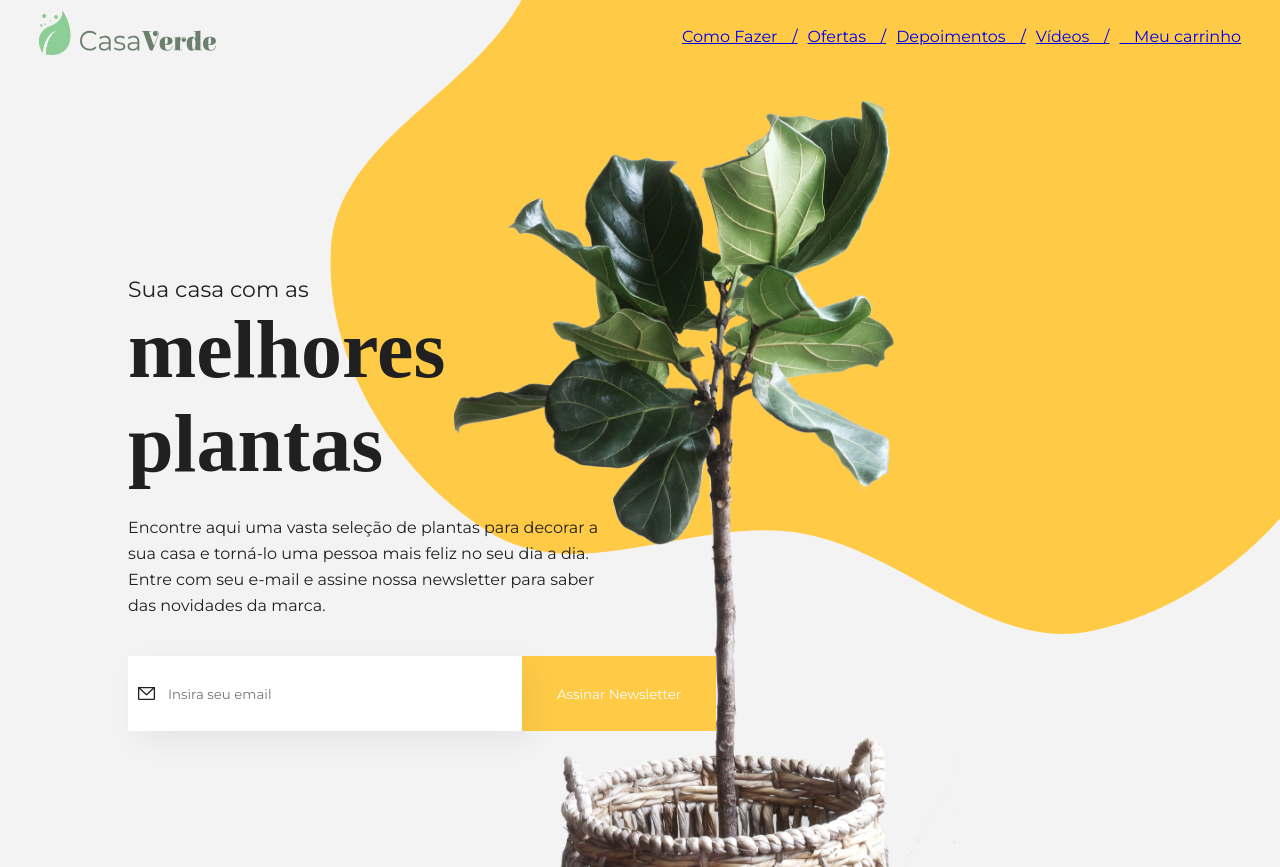
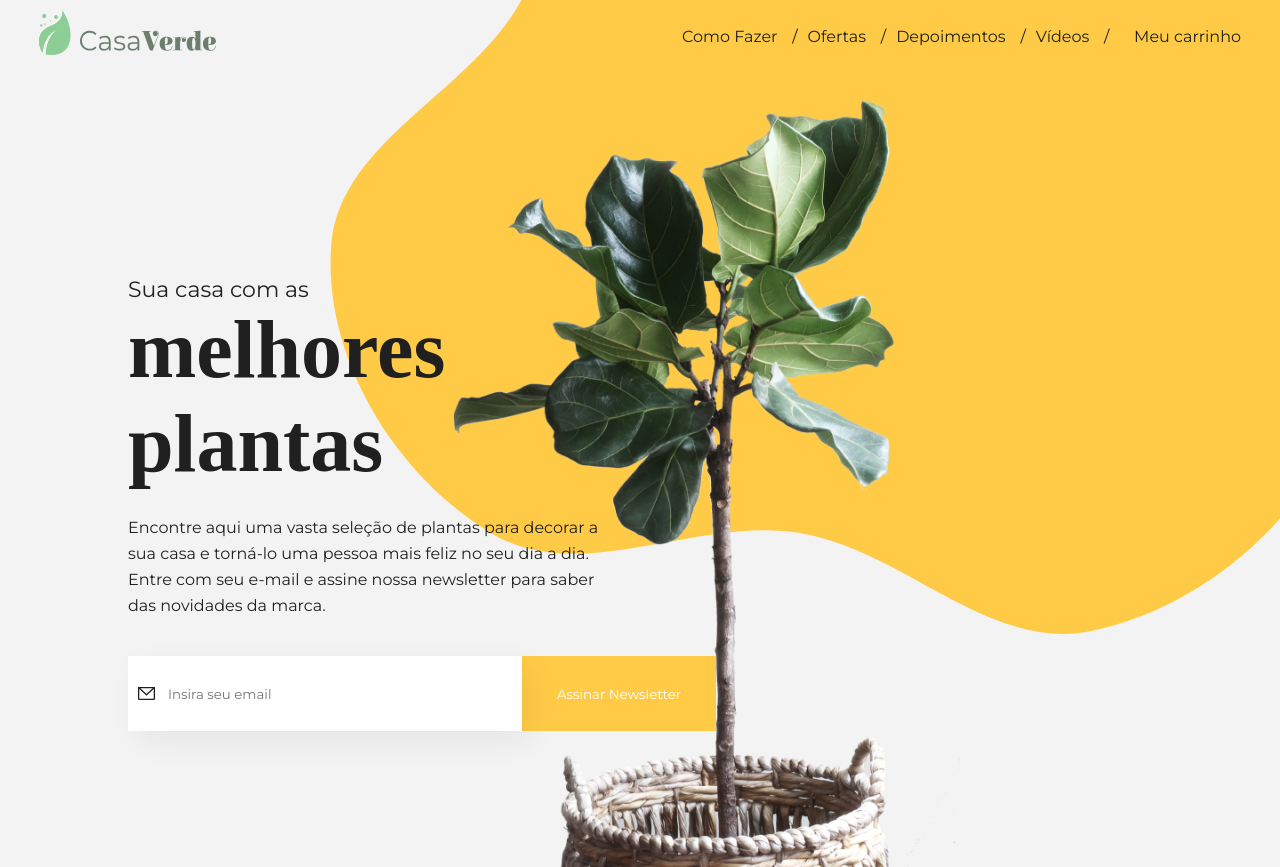
Before and after one commit to giselle-ferreira/7days-of-code-react, a React (Vite) app: page / in a window 1280 px wide. Built offline with nearby package versions, Linux system fonts and the light colour scheme; a web font is replaced by a local one.

Commit message:
fixes links and input styles

```diff
--- a/src/Components/Navbar.tsx
+++ b/src/Components/Navbar.tsx
@@ -1,4 +1,5 @@
-import { Header, Menu } from "../Styles";
+import styled from "styled-components";
+import { Header, Menu, Item } from "../Styles";
 
 export function Navbar() {
     return (
@@ -7,12 +8,12 @@ export function Navbar() {
                 <img src="/media/logo.svg" />
             </div>
             <div>
-                <Menu>
-                    <li><a href="#">Como Fazerㅤ/</a></li>
-                    <li><a href="#">Ofertasㅤ/</a></li>
-                    <li><a href="#">Depoimentosㅤ/</a></li>
-                    <li><a href="#">Vídeosㅤ/</a></li>
-                    <li><a href="#">ㅤMeu carrinho</a></li>
+                <Menu >
+                    <li><Item href="#">Como Fazerㅤ/</Item></li>
+                    <li><Item href="#">Ofertasㅤ/</Item></li>
+                    <li><Item href="#">Depoimentosㅤ/</Item></li>
+                    <li><Item href="#">Vídeosㅤ/</Item></li>
+                    <li><Item href="#">ㅤMeu carrinho</Item></li>
                 </Menu>
             </div>
         </Header>
--- a/src/Styles.tsx
+++ b/src/Styles.tsx
@@ -36,6 +36,11 @@ export const Menu = styled.ul`
     font-family: 'Montserrat', sans-serif;
     text-decoration: none;
     cursor: pointer;
+`;
+
+export const Item = styled.a`
+    text-decoration: none;
+    color: #202020;
 `;
 
 // Newsletter
@@ -81,6 +86,7 @@ export const InputBox = styled.input`
     box-shadow: 10px 10px 30px rgba(0, 0, 0, 0.06);
     font-family: 'Montserrat', sans-serif;
     padding-left: 2.5rem;
+    outline: none;
 `;
 
 export const Button = styled.button`
```
